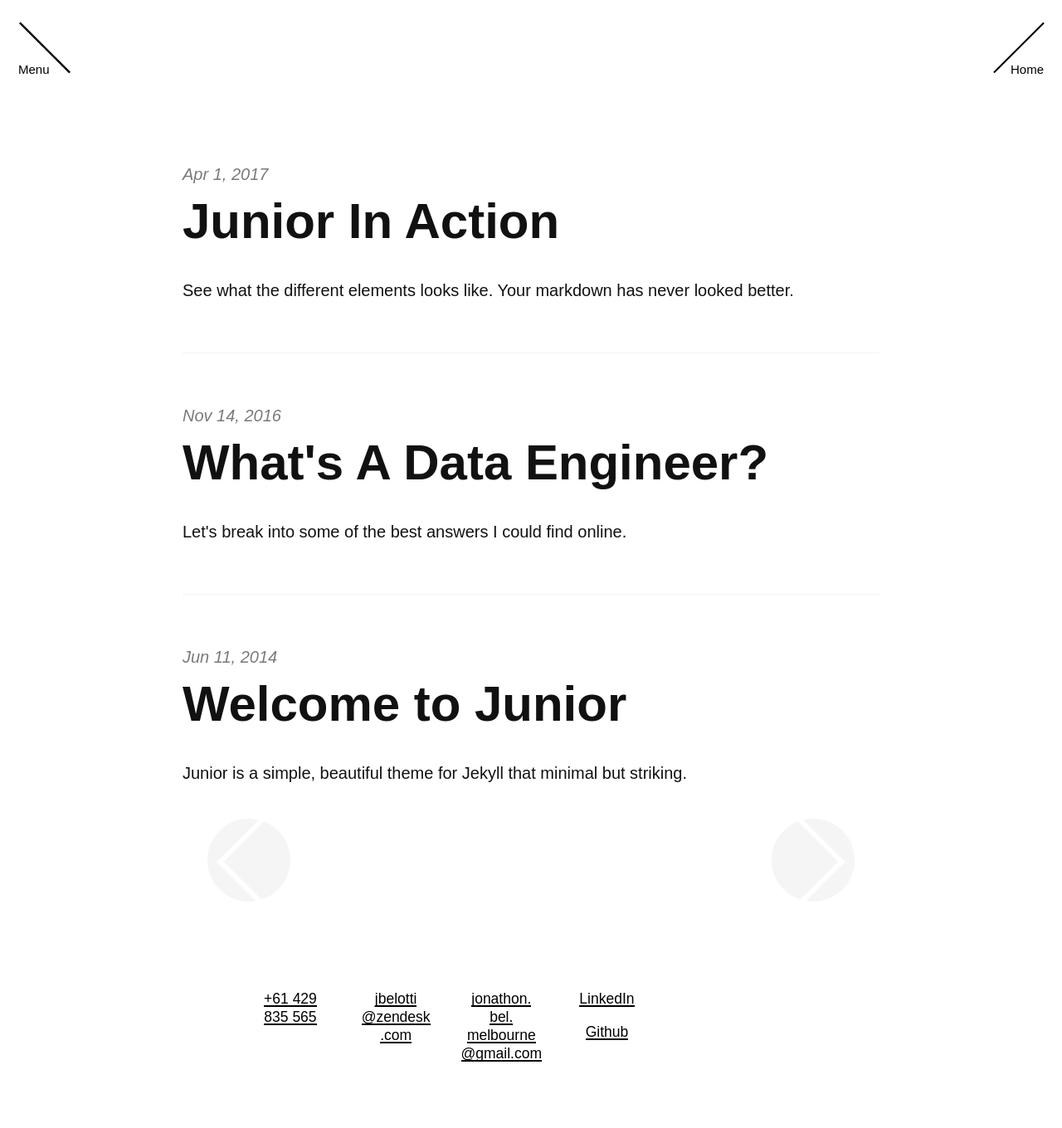
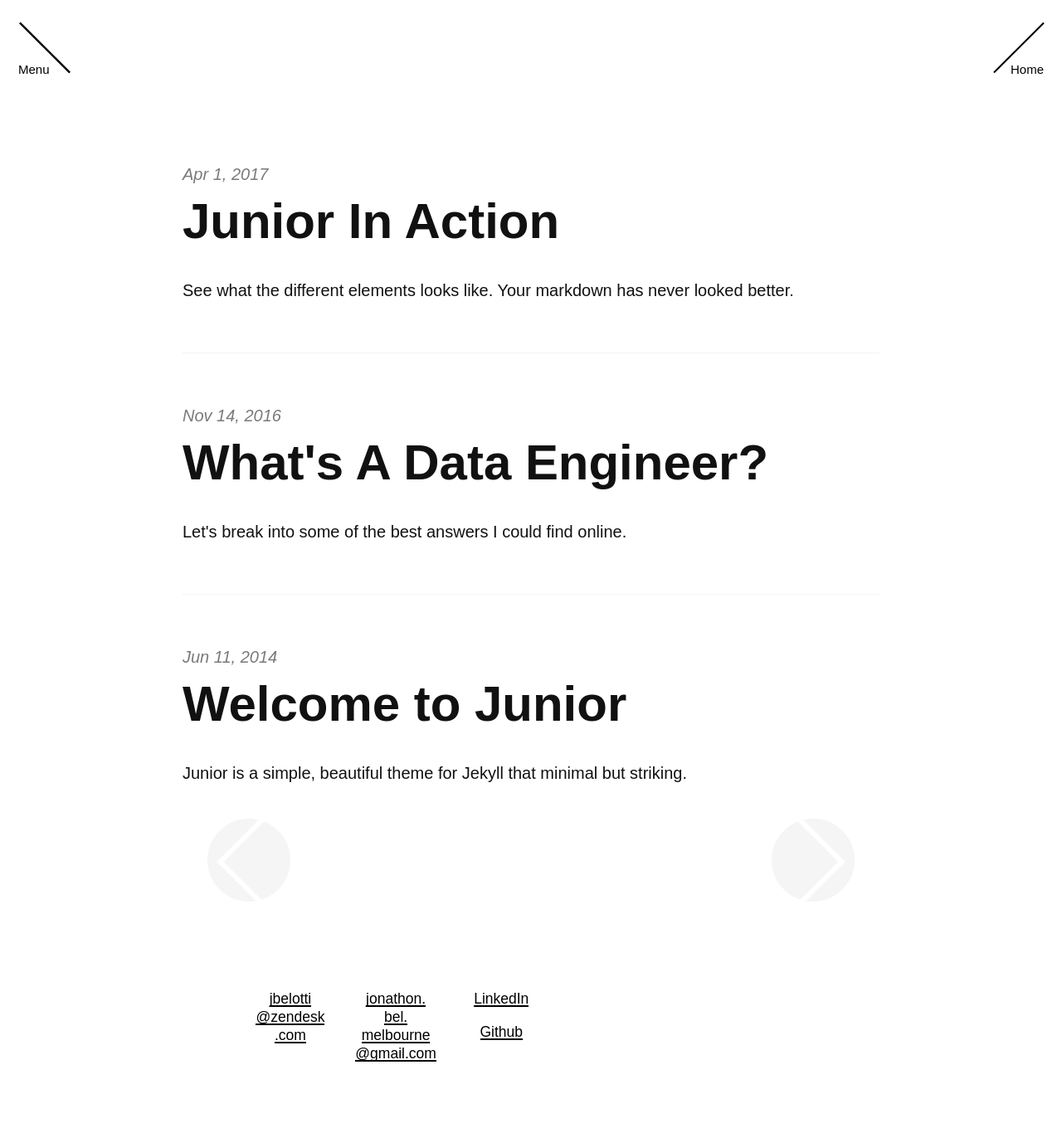
Before and after one commit to hajarzaid/hajarzaid.github.io, a Jekyll site: the page built from index.html, in a window 1280 px wide. Shown: the whole page at 83% size. Built offline with Jekyll 4.4.1, drawn with Linux system fonts in a browser that asks for light colours; nearby versions of some CDN libraries; some web fonts are replaced; the list of posts is cut into pages by our own code.

Commit message:
Update footer.html

```diff
--- a/_includes/footer.html
+++ b/_includes/footer.html
@@ -3,14 +3,12 @@
     <div class="footer-each">
 
     </div>
+
     <div class="footer-each">
-      <h5><a href="tel:+14154175500"><span>+61 429</span><br><span>835 565</span></a></h5>
+      <h5><a href="mailto:hzaid@gradcenter.cuny.edu"><span>jbelotti</span><br><span>@zendesk</span><br><span>.com</span></a></h5>
     </div>
     <div class="footer-each">
-      <h5><a href="mailto:newbusiness@junior.io"><span>jbelotti</span><br><span>@zendesk</span><br><span>.com</span></a></h5>
-    </div>
-    <div class="footer-each">
-      <h5><a href="mailto:press@junior.io"><span>jonathon.</span><br><span>bel.</span><br><span>melbourne</span><br><span>@gmail.com</span></a></h5>
+      <h5><a href="mailto:zaidhajar1@gmail.com"><span>jonathon.</span><br><span>bel.</span><br><span>melbourne</span><br><span>@gmail.com</span></a></h5>
     </div>
     <div class="footer-each">
       <h5><a href="https://www.linkedin.com/in/hajar-zaid/" target="_blank" alt="LinkedIn"><span>LinkedIn</span></a></h5>
```
